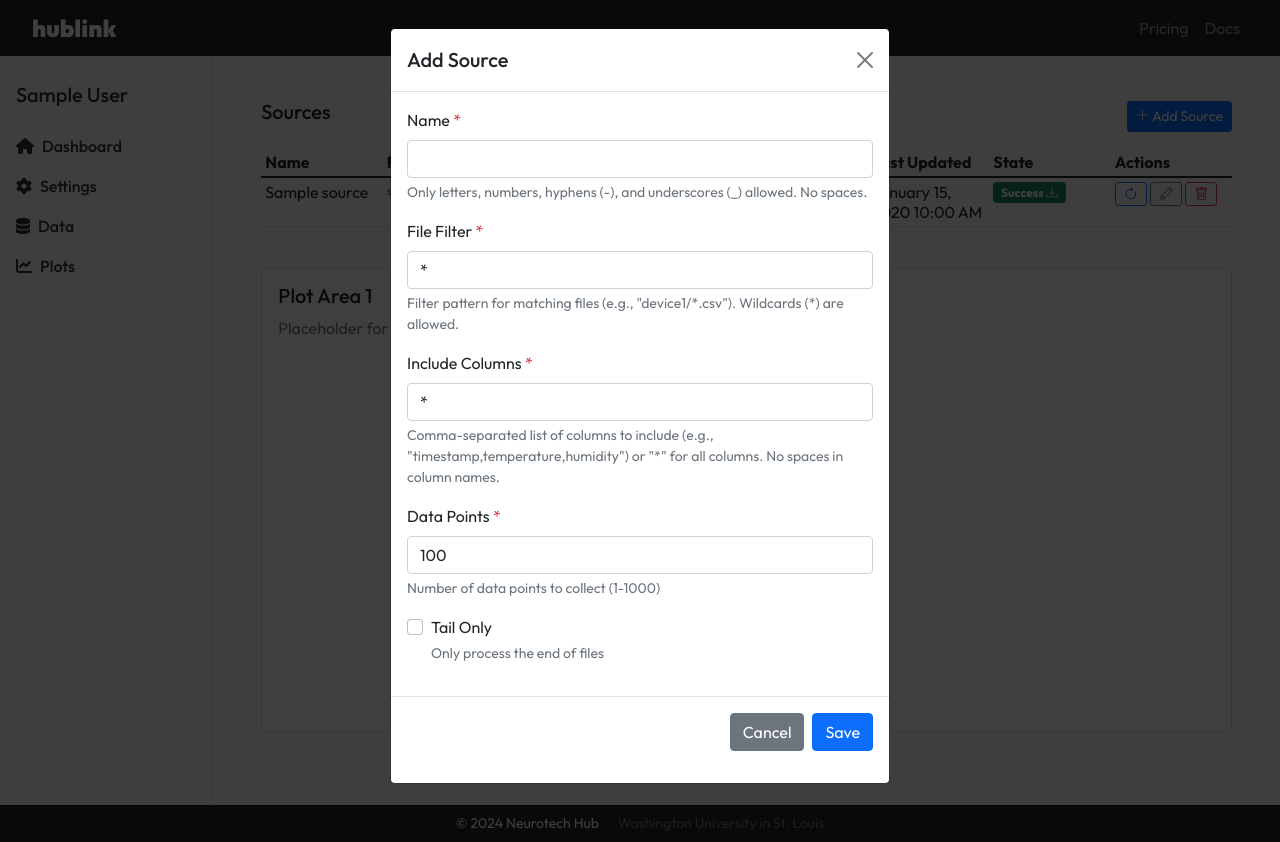
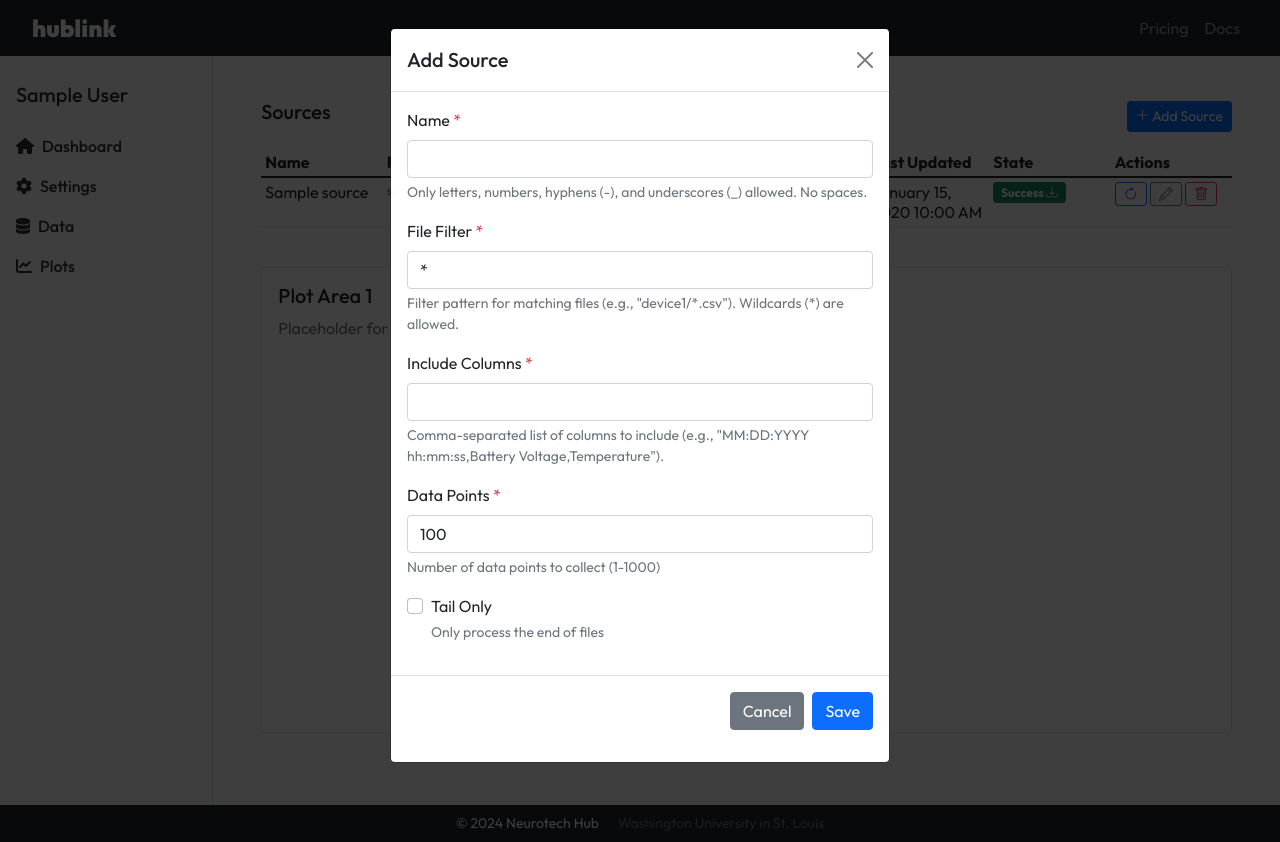
Before and after one commit to Neurotech-Hub/HubLink-Server, a Flask app: template templates/plots.html in a window 1280 px wide, after a click on "Add Source". Run offline with Flask 3, Linux system fonts and the light colour scheme; the template is opened without the code that fills it: values that come from a table or form of the project are taken from there, others are empty; tables that the repository leaves empty hold one stand-in row (values such as "Sample post"); some libraries are stand-ins or nearby versions.

Commit message:
source include_columns validation

```diff
--- a/migrations/versions/780b996940f0_added_source_success_and_error.py
+++ b/migrations/versions/780b996940f0_added_source_success_and_error.py
@@ -19,7 +19,7 @@ depends_on = None
 def upgrade():
     # ### commands auto generated by Alembic - please adjust! ###
     with op.batch_alter_table('source', schema=None) as batch_op:
-        batch_op.add_column(sa.Column('success', sa.Boolean(), nullable=False))
+        batch_op.add_column(sa.Column('success', sa.Boolean(), server_default='0', nullable=False))
         batch_op.add_column(sa.Column('error', sa.String(length=500), nullable=True))
 
     # ### end Alembic commands ###
--- a/models.py
+++ b/models.py
@@ -115,7 +115,7 @@ class Source(db.Model):
     account_id = db.Column(db.Integer, db.ForeignKey('account.id'), nullable=False)
     name = db.Column(db.String(100), nullable=False)
     file_filter = db.Column(db.String(200), nullable=False, default="*")
-    include_columns = db.Column(db.String(500), nullable=False, default="*")
+    include_columns = db.Column(db.String(500), nullable=False, default="")
     data_points = db.Column(db.Integer, nullable=False, default=0)
     tail_only = db.Column(db.Boolean, nullable=False, default=False)
     last_updated = db.Column(db.DateTime, nullable=True)
--- a/templates/plots.html
+++ b/templates/plots.html
@@ -52,7 +52,7 @@
                             <td>
                                 <form action="/{{ account.url }}/source/{{ source.id }}/refresh" method="POST"
                                     class="d-inline">
-                                    <button type="submit" class="btn btn-sm btn-outline-primary" title="Refresh data">
+                                    <button type="submit" class="btn btn-sm btn-outline-primary" title="Refresh source">
                                         <i class="bi bi-arrow-clockwise"></i>
                                     </button>
                                 </form>
@@ -124,13 +124,11 @@
                     <div class="mb-3">
                         <label for="includeColumns" class="form-label">Include Columns <span
                                 class="text-danger">*</span></label>
-                        <input type="text" class="form-control" id="includeColumns" name="include_columns" value="*"
-                            required pattern="^\*$|^[a-zA-Z0-9_]+(,[a-zA-Z0-9_]+)*$">
+                        <input type="text" class="form-control" id="includeColumns" name="include_columns" required
+                            pattern="^[^,]+(,[^,]+)*$">
                         <div class="form-text">Comma-separated list of columns to include (e.g.,
-                            "timestamp,temperature,humidity")
-                            or "*" for all columns. No spaces in column names.</div>
-                        <div class="invalid-feedback">Please provide valid column names (no spaces, comma-separated).
-                        </div>
+                            "MM:DD:YYYY hh:mm:ss,Battery Voltage,Temperature").</div>
+                        <div class="invalid-feedback">Please provide a comma-separated list of column names.</div>
                     </div>
                     <div class="mb-3">
                         <label for="dataPoints" class="form-label">Data Points <span
@@ -201,22 +199,6 @@
                 form.classList.add('was-validated');
             }, false);
         });
-
-        // Additional custom validation for columns
-        const columnsInput = document.getElementById('includeColumns');
-        columnsInput.addEventListener('input', function () {
-            const value = this.value.trim();
-            if (value === '*') return;
-
-            const columns = value.split(',');
-            const hasInvalidColumns = columns.some(col => /\s/.test(col.trim()));
-
-            if (hasInvalidColumns) {
-                this.setCustomValidity('Column names cannot contain spaces');
-            } else {
-                this.setCustomValidity('');
-            }
-        });
     });
 </script>
 {% endblock %}
```
Also changed, not shown: S3Manager.py (+6 -4 lines), accounts.py (+8 -4 lines).
